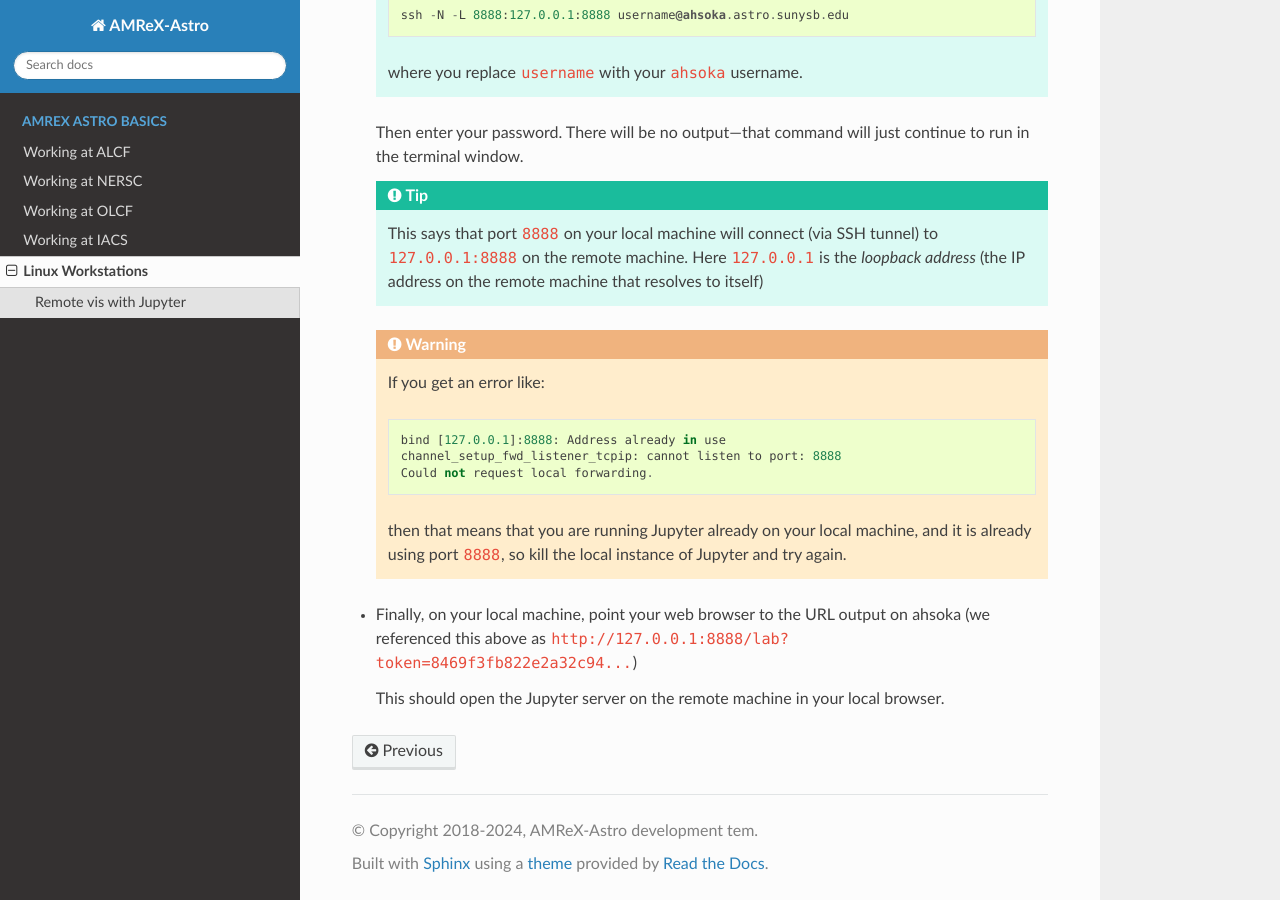
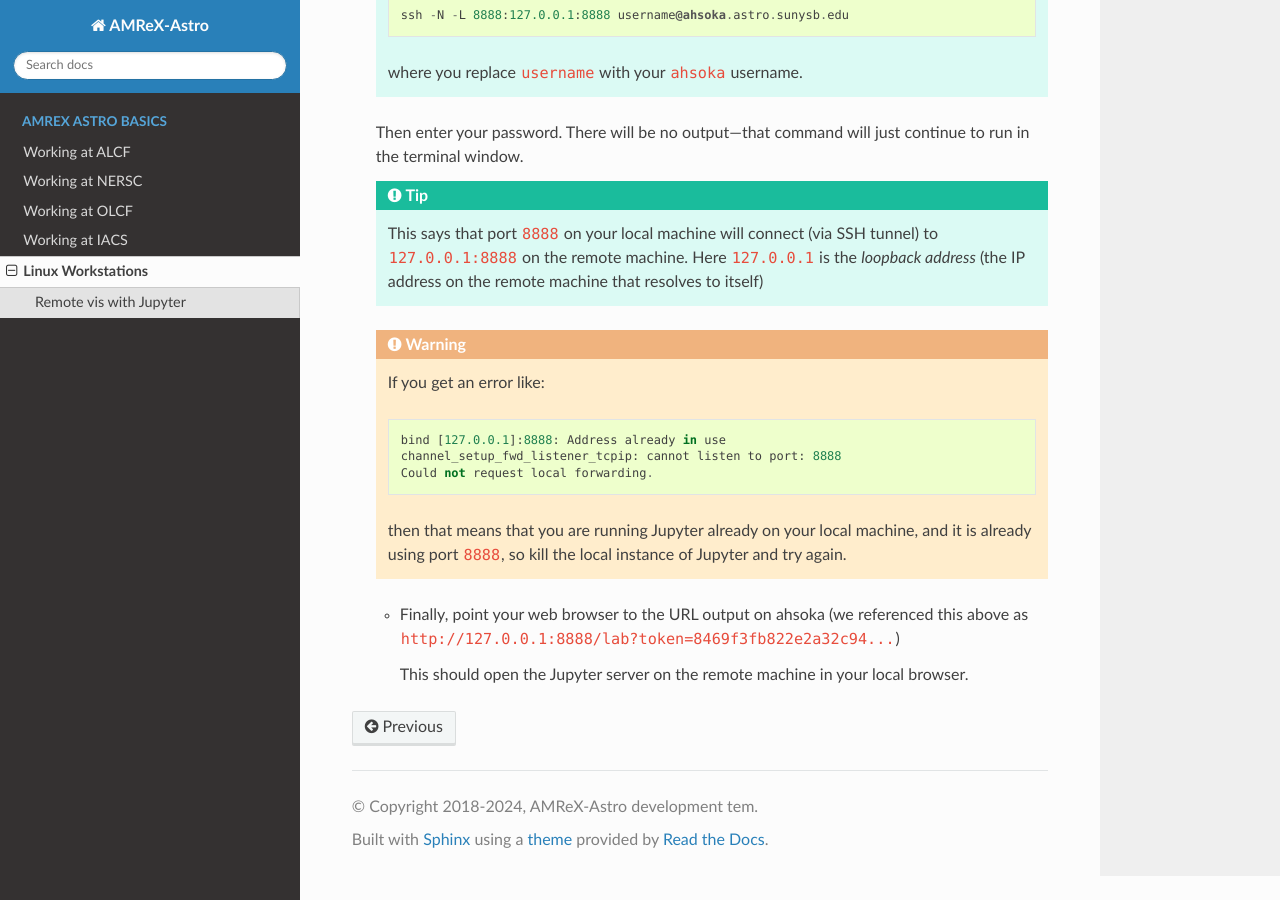
Before and after one commit to AMReX-Astro/workflow, a Sphinx documentation site: the page built from sphinx_docs/source/workstations.rst, in a window 1280 px wide and 900 px high, scrolled down 1063 px. Built offline with Sphinx 7.4.7 and the Read the Docs theme 3.1.0, drawn with Linux system fonts in a browser that asks for light colours.

Commit message:
another fix

```diff
--- a/sphinx_docs/source/workstations.rst
+++ b/sphinx_docs/source/workstations.rst
@@ -72,8 +72,8 @@ On your local workstation
      machine, and it is already using port ``8888``, so kill the local
      instance of Jupyter and try again.
 
-* Finally, on your local machine, point your web browser to the URL
-  output on ahsoka (we referenced this above as ``http://127.0.0.1:8888/lab?token=8469f3fb822e2a32c94...``)
+  * Finally, point your web browser to the URL
+    output on ahsoka (we referenced this above as ``http://127.0.0.1:8888/lab?token=8469f3fb822e2a32c94...``)
 
-  This should open the Jupyter server on the remote machine in your
-  local browser.
+    This should open the Jupyter server on the remote machine in your
+    local browser.
```
